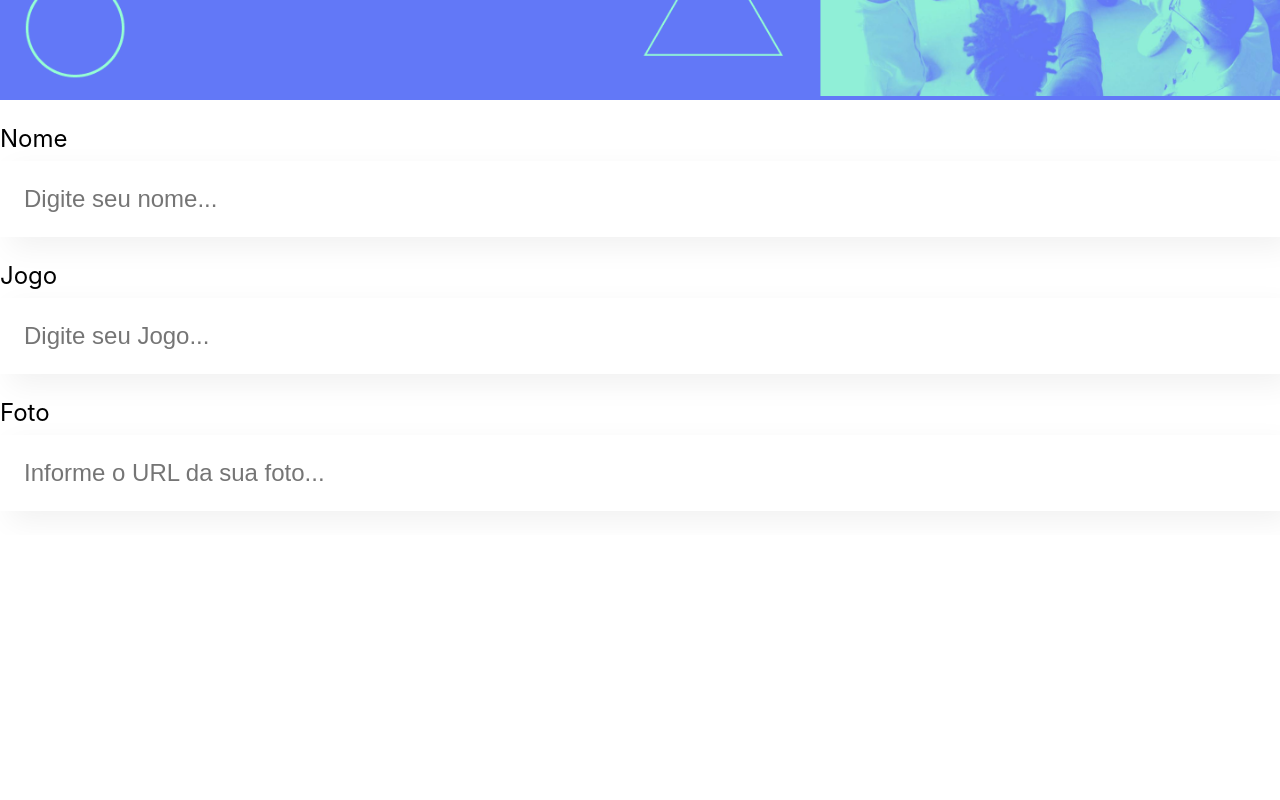
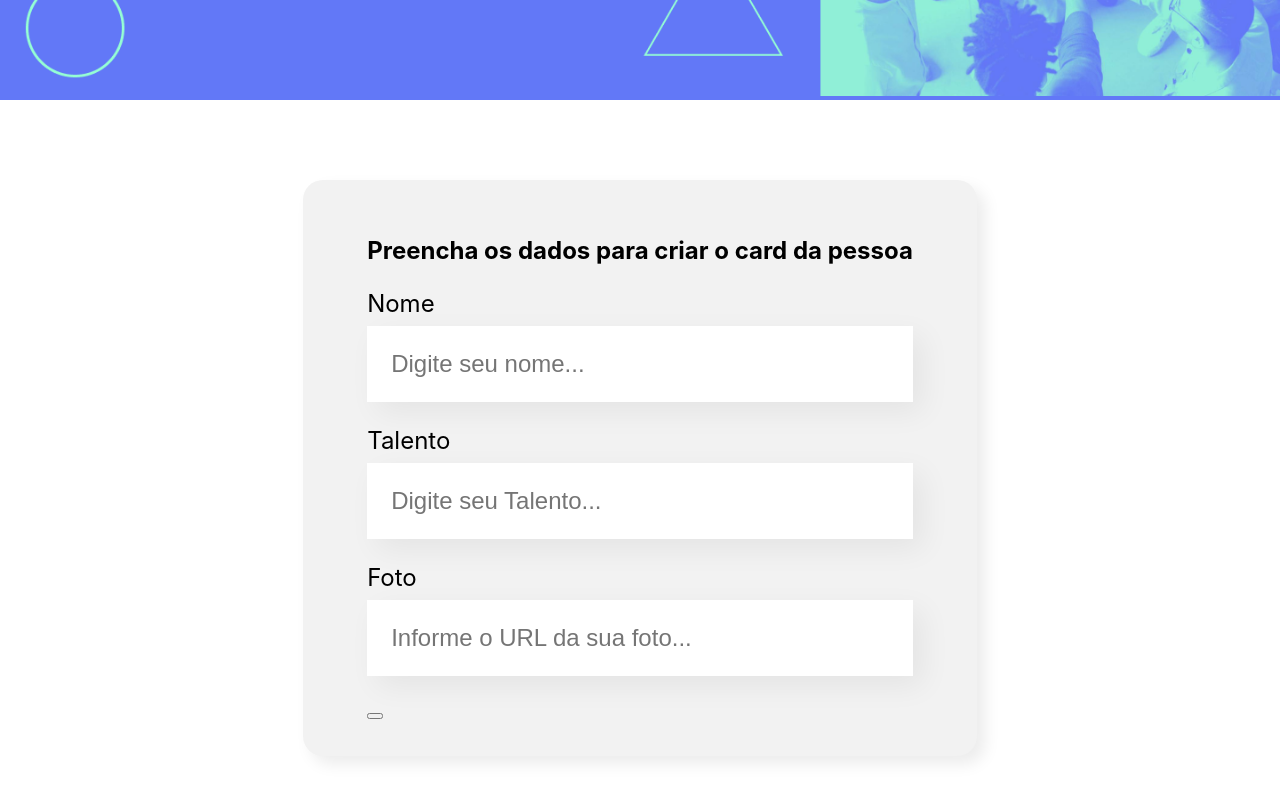
Before and after one commit to potuwer/organo, a React (Create React App) app: page / in a window 1280 px wide. Shown: the part 398-1198 px from the top of the page. Before the commit the page ends 933 px from the top, so only its background shows below. Built offline with nearby package versions, Linux system fonts and the light colour scheme.

Commit message:
Criação da Section formulario e sua aparência

```diff
--- a/src/App.js
+++ b/src/App.js
@@ -1,13 +1,11 @@
 import Banner from "./componentes/Banner";
-import CampoTexto from "./componentes/CampoTexto";
+import Formulario from "./componentes/Formulario";
 
 function App() {
   return (
     <div className="App">
       <Banner />
-      <CampoTexto label="Nome" placeholder="Digite seu nome" />
-      <CampoTexto label="Jogo" placeholder="Digite seu Jogo" />
-      <CampoTexto label="Foto" placeholder="Informe o URL da sua foto" />
+      <Formulario />
     </div>
   );
 }
--- /dev/null
+++ b/src/componentes/Formulario/Formulario.css
@@ -0,0 +1,13 @@
+.formulario {
+  display: flex;
+  justify-content: center;
+  margin: 80px 0;
+}
+
+.formulario form {
+  max-width: 80%;
+  background-color: #f2f2f2;
+  border-radius: 20px;
+  padding: 36px 64px;
+  box-shadow: 8px 8px 16px rgba(0, 0, 0, 0.08);
+}
--- /dev/null
+++ b/src/componentes/Formulario/index.js
@@ -0,0 +1,18 @@
+import "./Formulario.css";
+import CampoTexto from "../CampoTexto";
+
+const Formulario = () => {
+  return (
+    <section className="formulario">
+      <form>
+        <h2>Preencha os dados para criar o card da pessoa</h2>
+        <CampoTexto label="Nome" placeholder="Digite seu nome" />
+        <CampoTexto label="Talento" placeholder="Digite seu Talento" />
+        <CampoTexto label="Foto" placeholder="Informe o URL da sua foto" />
+        <button type="submit" />
+      </form>
+    </section>
+  );
+};
+
+export default Formulario;
```
